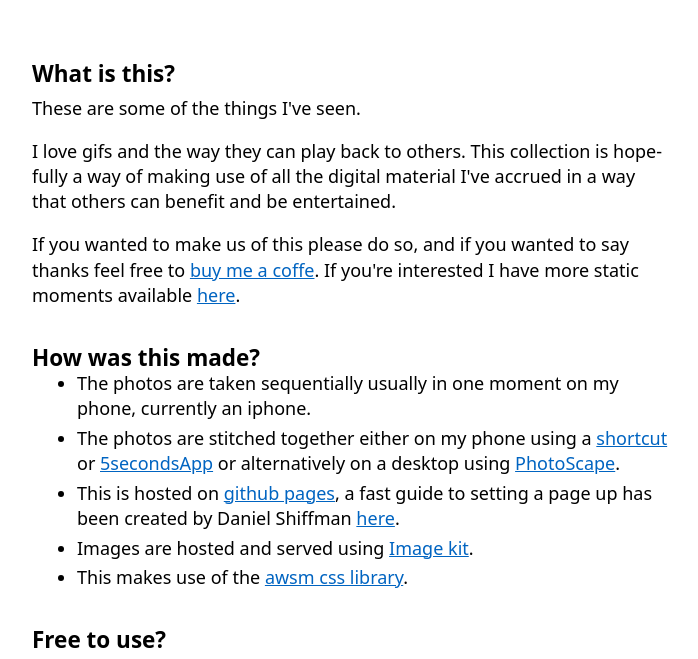
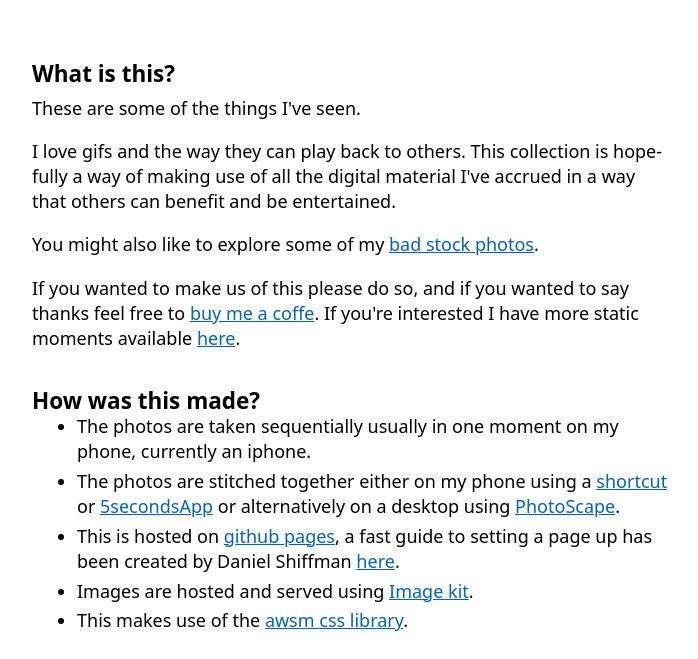
Before and after one commit to dogoodbenice/seenrecently, a plain HTML site: page about.html in a window 1280 px wide. Shown: the part 131-790 px from the top of the page, without its empty margins (288-986 px from the left). Drawn offline with Linux system fonts and the light colour scheme.

Commit message:
update about

```diff
--- a/about.html
+++ b/about.html
@@ -29,6 +29,7 @@
       </h3>
       <p>These are some of the things I've seen.</p>
       <p>I love gifs and the way they can play back to others. This collection is hopefully a way of making use of all the digital material I've accrued in a way that others can benefit and be entertained.</p>
+      <p>You might also like to explore some of my <a href="https://dogoodbenice.github.io/badstockphotos/">bad stock photos</a>.</p>
       <p>
         If you wanted to make us of this please do so, and if you wanted to say thanks feel free to <a href="https://www.buymeacoffee.com/logikblok">buy me a coffe</a>. If you're interested I have more static moments available <a href="https://unsplash.com/@houserai">here</a>.
       </p>
```
